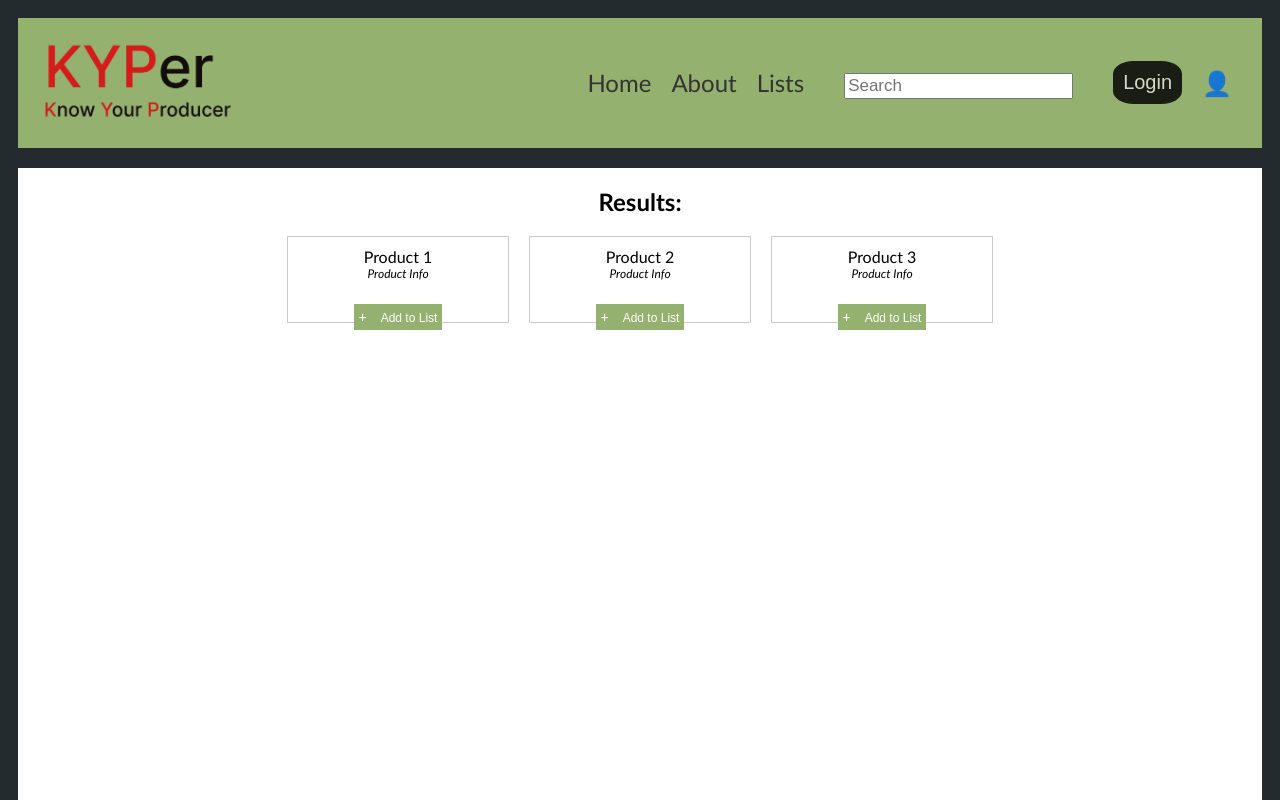
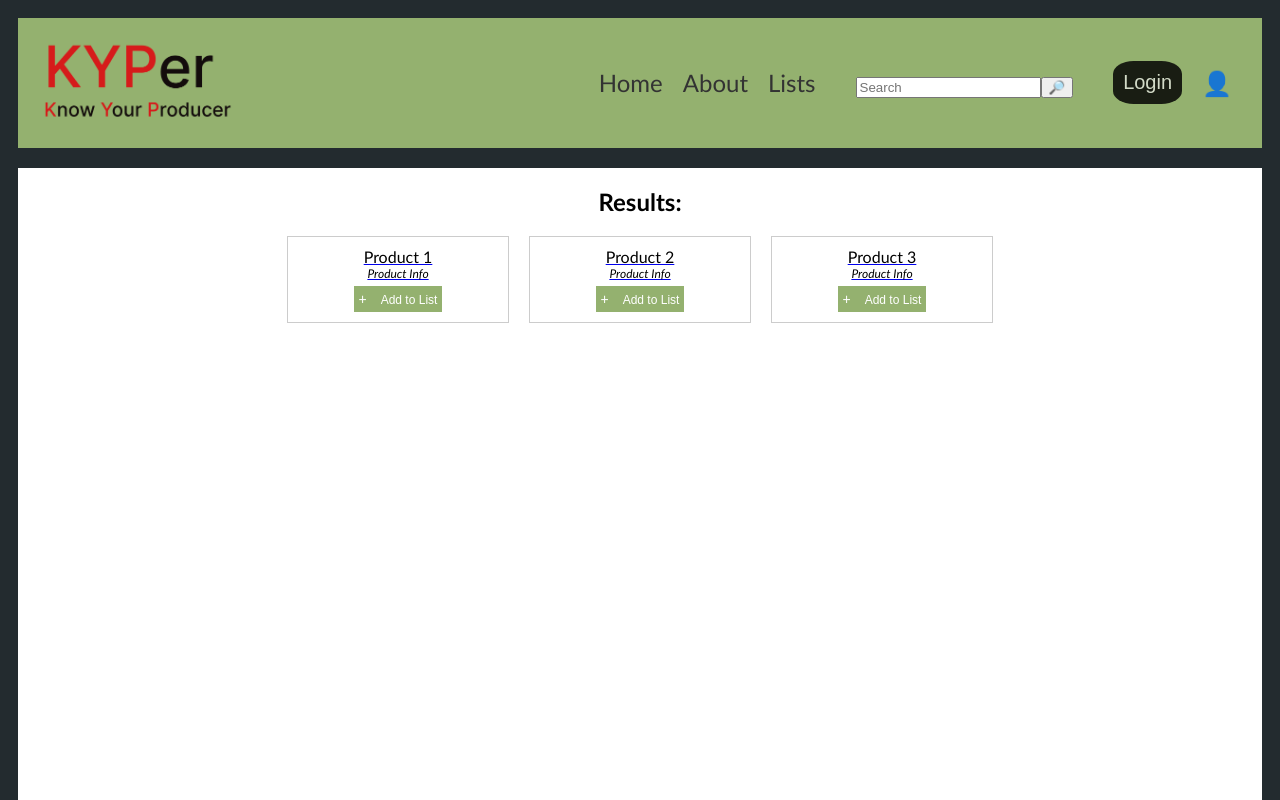
Before and after one commit to logbasem/Software_Engineering, a React (Create React App) app: page /search-results in a window 1280 px wide. Shown: the top 800 px of the page. Built offline with nearby package versions, Linux system fonts and the light colour scheme.

Commit message:
Linked Pages

```diff
--- a/src/pages/Header.jsx
+++ b/src/pages/Header.jsx
@@ -17,6 +17,18 @@ function Header() {
     setShowUserProfile(!showUserProfile);
   }
 
+  const [searchQuery, setSearchQuery] = useState('');
+
+  const handleSearch = (event) => {
+    event.preventDefault();
+    // Redirect to /search-results
+    window.location.href = `/search-results`;
+  };
+
+  const handleChange = (event) => {
+    setSearchQuery(event.target.value);
+  };
+
   return (
     <header className="header">
       <img src={KYPerLogo} alt="KYPer Logo" className="logo"/>
@@ -26,9 +38,10 @@ function Header() {
           <li><a href="/about">About</a></li>
           <li><a href="/grocery-list">Lists</a></li>
           <li>
-            <div className="search-bar">
-              <input className="search" type="text" placeholder="Search" />
-            </div>
+            <form className="search-bar" onSubmit={handleSearch}>
+              <input className="search" type="search" placeholder="Search" value={searchQuery} onChanges={handleChange}/>
+              <button type='submit'>&#x1F50E;</button>
+            </form>
           </li>
           <li>
             <div className={`user-section ${showUserProfile ? 'show' : 'hide'}`}>
--- a/src/pages/SearchResults.jsx
+++ b/src/pages/SearchResults.jsx
@@ -28,14 +28,14 @@ export const SearchResults = () => {
             <h2>Results:</h2>
             <div className="search-results">
                 {searchResults.map((searchResult) => (
-                    <div key={searchResult.id} className="search-result">
+                    <a href='/product'><div key={searchResult.id} className="search-result">
                         <div>{searchResult.name}</div>
                         <div className="product-info">{searchResult.info}</div>
                         <button onClick={() => handleAddToList(searchResult.id)} className="add-to-list-button">
                             <span>+ </span>
                             <span>Add to List</span>
                         </button>
-                    </div>
+                    </div></a>
                 ))}
             </div>
         </div>
```
